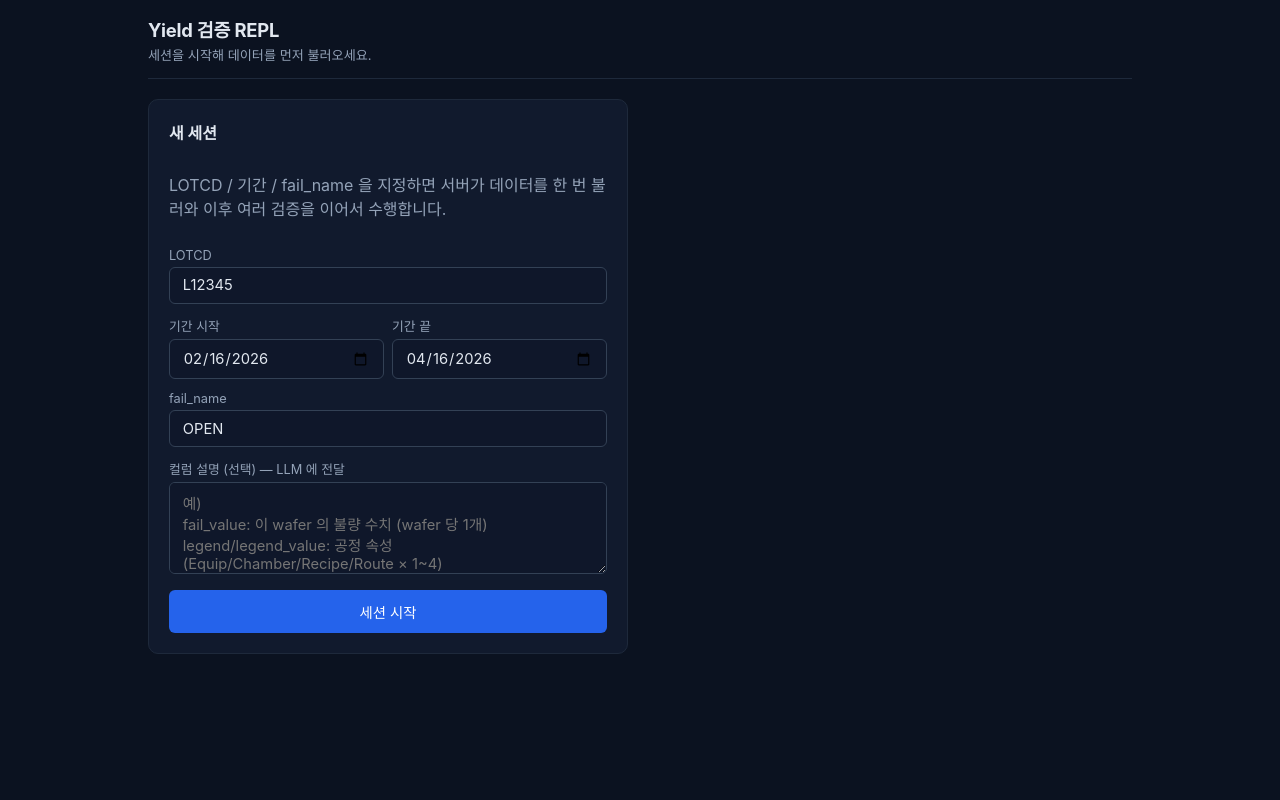
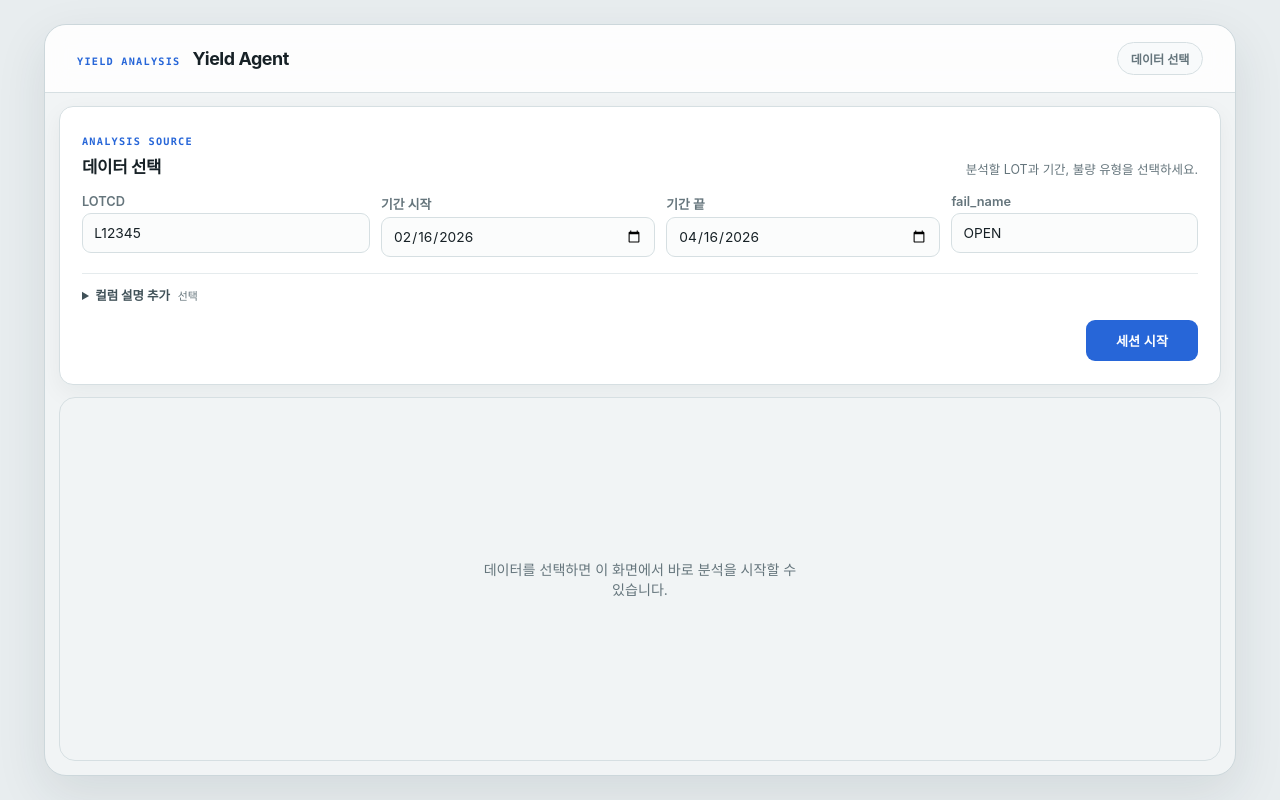
Before and after one commit to dorothy90/map_agent, a React (Vite) app in the folder 08-YieldAgent/repl_agent/frontend/: page / in a window 1280 px wide. Built offline with nearby package versions, Linux system fonts and the light colour scheme; what react-plotly.js would draw is missing.

Commit message:
fix(repl-ui): unify data and chat surface

```diff
--- a/08-YieldAgent/repl_agent/frontend/src/App.tsx
+++ b/08-YieldAgent/repl_agent/frontend/src/App.tsx
@@ -43,28 +43,49 @@ export function App() {
 
   return (
     <div className="app">
-      <header>
-        <h1>Yield 검증 REPL</h1>
+      <main className="workspace" aria-label="Yield 분석 워크스페이스">
+        <header className="workspace-header">
+          <div className="brand-lockup">
+            <span className="brand-kicker">YIELD ANALYSIS</span>
+            <h1>Yield Agent</h1>
+          </div>
+          {session ? (
+            <span className="data-context-pill" aria-label="현재 데이터">
+              {session.query.lotcd} · {session.query.fail_name}
+            </span>
+          ) : (
+            <span className="data-context-pill is-empty">데이터 선택</span>
+          )}
+        </header>
+
         {session ? (
-          <p className="muted">
-            세션 {session.session_id.slice(0, 8)}… ·
-            LOTCD <b>{session.query.lotcd}</b> ·
-            기간 <b>{session.query.start}</b> ~ <b>{session.query.end}</b> ·
-            fail_name <b>{session.query.fail_name}</b> ·
-            {" "}rows <b>{session.rowcount}</b> ·
-            columns [{session.columns.join(", ")}]
-            {" · "}
-            <button className="link" onClick={() => void startNewSession()} disabled={closing}>
-              {closing ? "세션 종료 중…" : "새 세션"}
+          <section className="data-sheet data-sheet-summary" aria-label="선택된 데이터">
+            <div>
+              <span className="data-sheet-label">분석 데이터</span>
+              <strong>{session.query.lotcd} · {session.query.fail_name}</strong>
+              <span className="data-sheet-meta">
+                {session.query.start} — {session.query.end} · {session.rowcount.toLocaleString()} rows
+              </span>
+            </div>
+            <button className="data-change-button" onClick={() => void startNewSession()} disabled={closing}>
+              {closing ? "세션 종료 중…" : "데이터 변경"}
             </button>
-          </p>
+          </section>
         ) : (
-          <p className="muted">세션을 시작해 데이터를 먼저 불러오세요.</p>
+          <section className="data-sheet data-sheet-expanded" aria-label="분석 데이터 선택">
+            <SessionForm onStarted={setSession} />
+          </section>
         )}
-      </header>
 
-      {closeError ? <div className="session-close-error" role="alert">{closeError}</div> : null}
-      {session ? <Chat sessionId={session.session_id} /> : <SessionForm onStarted={setSession} />}
+        {closeError ? <div className="session-close-error" role="alert">{closeError}</div> : null}
+        {session ? (
+          <Chat sessionId={session.session_id} />
+        ) : (
+          <section className="chat-preview" aria-label="분석 대화 준비">
+            <p>데이터를 선택하면 이 화면에서 바로 분석을 시작할 수 있습니다.</p>
+          </section>
+        )}
+      </main>
     </div>
   );
 }
--- a/08-YieldAgent/repl_agent/frontend/src/SessionForm.tsx
+++ b/08-YieldAgent/repl_agent/frontend/src/SessionForm.tsx
@@ -49,14 +49,19 @@ export function SessionForm({ onStarted }: { onStarted: (info: SessionInfo) => v
 
   return (
     <form className="session-form" onSubmit={submit}>
-      <h2>새 세션</h2>
-      <p className="muted">LOTCD / 기간 / fail_name 을 지정하면 서버가 데이터를 한 번 불러와 이후 여러 검증을 이어서 수행합니다.</p>
+      <div className="session-form-heading">
+        <div>
+          <span className="data-sheet-label">ANALYSIS SOURCE</span>
+          <h2>데이터 선택</h2>
+        </div>
+        <p className="muted">분석할 LOT과 기간, 불량 유형을 선택하세요.</p>
+      </div>
 
+      <div className="session-form-grid">
         <label>
           LOTCD
           <input value={lotcd} onChange={(e) => setLotcd(e.target.value)} required />
         </label>
-      <div className="row">
         <label>
           기간 시작
           <input type="date" value={start} onChange={(e) => setStart(e.target.value)} required />
@@ -65,13 +70,16 @@ export function SessionForm({ onStarted }: { onStarted: (info: SessionInfo) => v
           기간 끝
           <input type="date" value={end} onChange={(e) => setEnd(e.target.value)} required />
         </label>
-      </div>
         <label>
           fail_name
           <input value={failName} onChange={(e) => setFailName(e.target.value)} required />
         </label>
+      </div>
+
+      <details className="column-guideline">
+        <summary>컬럼 설명 추가 <span>선택</span></summary>
         <label>
-        컬럼 설명 (선택) — LLM 에 전달
+          LLM에 전달할 컬럼 설명
           <textarea
             value={columnGuideline}
             onChange={(e) => setColumnGuideline(e.target.value)}
@@ -79,6 +87,7 @@ export function SessionForm({ onStarted }: { onStarted: (info: SessionInfo) => v
             rows={4}
           />
         </label>
+      </details>
 
       {error && <div className="error">{error}</div>}
 
--- a/08-YieldAgent/repl_agent/frontend/src/styles.css
+++ b/08-YieldAgent/repl_agent/frontend/src/styles.css
@@ -1,51 +1,91 @@
 * {
   box-sizing: border-box;
+}
+:root {
+  --quartz-canvas: #f1f4f5;
+  --quartz-surface: #ffffff;
+  --quartz-text: #172126;
+  --quartz-muted: #65757c;
+  --quartz-action: #2766d8;
+  --quartz-success: #168765;
+  --quartz-anomaly: #d47b36;
+  --quartz-divider: #d6dfe2;
 }
 html, body, #root {
   height: 100%;
   margin: 0;
   font-family: -apple-system, BlinkMacSystemFont, "Segoe UI", "Noto Sans KR", sans-serif;
-  background: #0b1220;
-  color: #e2e8f0;
+  background: #e8edef;
+  color: var(--quartz-text);
 }
 .app {
   display: flex;
+  min-height: 100%;
+  height: 100dvh;
+  max-width: 1240px;
+  margin: 0 auto;
+  padding: clamp(0.75rem, 2vw, 1.5rem);
+}
+.workspace {
+  display: flex;
+  flex: 1;
+  min-width: 0;
+  min-height: 0;
   flex-direction: column;
-  height: 100vh;
-  max-width: 1024px;
-  margin: 0 auto;
-  padding: 1rem 1.25rem;
+  overflow: hidden;
+  border: 1px solid #ccd7db;
+  border-radius: 22px;
+  background: var(--quartz-canvas);
+  box-shadow: 0 18px 50px rgb(32 49 56 / 10%);
 }
-.app header {
-  padding-bottom: 0.75rem;
-  border-bottom: 1px solid #1e293b;
+.workspace-header {
+  display: flex;
+  min-height: 4.25rem;
+  align-items: center;
+  justify-content: space-between;
+  gap: 1rem;
+  padding: 0.8rem clamp(1rem, 2.6vw, 2rem);
+  border-bottom: 1px solid var(--quartz-divider);
+  background: rgb(255 255 255 / 82%);
+  backdrop-filter: blur(14px);
 }
-.app header h1 {
-  margin: 0 0 0.25rem;
-  font-size: 1.15rem;
-  letter-spacing: -0.01em;
+.brand-lockup {
+  display: flex;
+  align-items: baseline;
+  gap: 0.75rem;
 }
-.app header p {
+.brand-kicker,
+.data-sheet-label {
+  color: var(--quartz-action);
+  font: 700 0.64rem/1 ui-monospace, SFMono-Regular, Menlo, Monaco, Consolas, monospace;
+  letter-spacing: 0.12em;
+}
+.workspace-header h1 {
   margin: 0;
-  color: #94a3b8;
-  font-size: 0.82rem;
-  line-height: 1.5;
+  font-size: 1.12rem;
+  font-weight: 720;
+  letter-spacing: -0.025em;
+}
+.data-context-pill {
+  display: inline-flex;
+  min-height: 2.1rem;
+  align-items: center;
+  border: 1px solid #c7d7f1;
+  border-radius: 999px;
+  padding: 0.42rem 0.78rem;
+  background: #edf3fd;
+  color: #2458ad;
+  font-size: 0.76rem;
+  font-weight: 700;
+  white-space: nowrap;
+}
+.data-context-pill.is-empty {
+  border-color: var(--quartz-divider);
+  background: #f8fafb;
+  color: var(--quartz-muted);
 }
 .muted {
-  color: #94a3b8;
-}
-button.link {
-  background: transparent;
-  border: none;
-  color: #60a5fa;
-  cursor: pointer;
-  padding: 0;
-  font: inherit;
-  text-decoration: underline;
-}
-button.link:disabled {
-  color: #64748b;
-  cursor: wait;
+  color: var(--quartz-muted);
 }
 
 button:focus-visible,
@@ -58,22 +98,22 @@ summary:focus-visible {
 
 /* ── 메시지 리스트 ─────────────────────────────────────── */
 .chat-shell {
-  --chat-canvas: #f1f4f5;
-  --chat-surface: #ffffff;
-  --chat-text: #172126;
-  --chat-muted: #65757c;
-  --chat-action: #2766d8;
-  --chat-success: #168765;
-  --chat-anomaly: #d47b36;
-  --chat-divider: #d6dfe2;
+  --chat-canvas: var(--quartz-canvas);
+  --chat-surface: var(--quartz-surface);
+  --chat-text: var(--quartz-text);
+  --chat-muted: var(--quartz-muted);
+  --chat-action: var(--quartz-action);
+  --chat-success: var(--quartz-success);
+  --chat-anomaly: var(--quartz-anomaly);
+  --chat-divider: var(--quartz-divider);
   display: flex;
   flex: 1;
   min-height: 0;
   flex-direction: column;
-  margin-top: 0.75rem;
+  margin: 0 0.85rem 0.85rem;
   overflow: hidden;
   border: 1px solid var(--chat-divider);
-  border-radius: 18px;
+  border-radius: 16px;
   background: var(--chat-canvas);
   color: var(--chat-text);
 }
@@ -446,7 +486,9 @@ summary:focus-visible {
 /* ── Quartz Light 분석 흐름 ────────────────────────────── */
 .chat-shell .analysis-run {
   width: 100%;
-  padding: 0.25rem 0 1.8rem;
+  max-width: 920px;
+  margin: 0 auto;
+  padding: 0.2rem 0 1.35rem;
   border-bottom: 1px solid var(--chat-divider);
 }
 .chat-shell .analysis-run:last-child {
@@ -459,7 +501,7 @@ summary:focus-visible {
 .chat-shell .user-turn-text {
   max-width: 82%;
   margin: 0;
-  padding: 0.7rem 0.9rem;
+  padding: 0.62rem 0.82rem;
   border-radius: 16px 16px 4px 16px;
   background: #dde8f7;
   color: var(--chat-text);
@@ -473,7 +515,7 @@ summary:focus-visible {
   align-items: center;
   justify-content: space-between;
   gap: 1rem;
-  margin-top: 1.25rem;
+  margin-top: 1rem;
 }
 .chat-shell .analysis-label {
   color: var(--chat-action);
@@ -507,11 +549,11 @@ summary:focus-visible {
 .chat-shell .stop-button:hover:not(:disabled) { background: #fde8e5; }
 .chat-shell .analysis-steps {
   margin: 0;
-  padding: 1rem 0 0.15rem 2.2rem;
+  padding: 0.8rem 0 0.1rem 2rem;
 }
 .chat-shell .analysis-step {
   border-left: 1px solid var(--chat-divider);
-  padding: 0 0 1.15rem 1.15rem;
+  padding: 0 0 0.9rem 1rem;
 }
 .chat-shell .analysis-step:last-child { border-left-color: transparent; }
 .chat-shell .step-index {
@@ -575,7 +617,7 @@ summary:focus-visible {
   background: var(--chat-surface);
 }
 .chat-shell .analysis-answer {
-  padding: 1rem 0 0;
+  padding: 0.8rem 0 0;
   border-top: 0;
   color: var(--chat-text);
 }
@@ -607,6 +649,8 @@ summary:focus-visible {
   border-color: #e7bbb5;
   background: #fff2f0;
   color: #8f342e;
+  padding: 0.58rem 0.75rem;
+  border-radius: 9px;
 }
 .chat-shell .analysis-error { margin: 0.8rem 0 0; }
 .chat-shell .cursor { color: var(--chat-action); }
@@ -644,7 +688,7 @@ form.input-row button:disabled {
 .chat-shell .messages {
   min-height: 0;
   gap: 1.6rem;
-  padding: clamp(1rem, 2.8vw, 2rem);
+  padding: clamp(1rem, 2.2vw, 1.6rem);
   color: var(--chat-text);
   scrollbar-gutter: stable;
 }
@@ -723,81 +767,211 @@ form.input-row button:disabled {
   outline-color: var(--chat-action);
 }
 
-/* ── 세션 폼 ──────────────────────────────────────────── */
+/* ── 상단 데이터 선택 시트 ───────────────────────────── */
+.data-sheet {
+  flex: none;
+  margin: 0.8rem 0.85rem;
+  border: 1px solid var(--quartz-divider);
+  border-radius: 14px;
+  background: var(--quartz-surface);
+}
+.data-sheet-expanded {
+  padding: clamp(1rem, 2.2vw, 1.4rem);
+  box-shadow: 0 8px 24px rgb(23 33 38 / 5%);
+}
+.data-sheet-summary {
+  display: flex;
+  min-height: 3.6rem;
+  align-items: center;
+  justify-content: space-between;
+  gap: 1rem;
+  padding: 0.65rem 0.8rem 0.65rem 1rem;
+}
+.data-sheet-summary > div {
+  display: flex;
+  min-width: 0;
+  align-items: baseline;
+  gap: 0.65rem;
+}
+.data-sheet-summary strong {
+  font-size: 0.86rem;
+}
+.data-sheet-meta {
+  overflow: hidden;
+  color: var(--quartz-muted);
+  font-size: 0.73rem;
+  text-overflow: ellipsis;
+  white-space: nowrap;
+}
+.data-change-button {
+  flex: none;
+  min-height: 2.25rem;
+  border: 1px solid var(--quartz-divider);
+  border-radius: 9px;
+  padding: 0.42rem 0.7rem;
+  background: #f8fafb;
+  color: #405158;
+  cursor: pointer;
+  font: inherit;
+  font-size: 0.76rem;
+  font-weight: 650;
+}
+.data-change-button:hover:not(:disabled) {
+  border-color: #aabcc3;
+  background: #f2f6f7;
+  color: var(--quartz-text);
+}
+.data-change-button:disabled {
+  color: #89969c;
+  cursor: wait;
+}
 .session-form {
-  display: flex;
-  flex-direction: column;
-  gap: 0.75rem;
-  max-width: 480px;
-  padding: 1.25rem;
-  background: #111a2d;
-  border: 1px solid #1e293b;
-  border-radius: 10px;
-  margin-top: 1.25rem;
+  display: grid;
+  gap: 1rem;
+  margin: 0;
 }
 .session-form h2 {
+  margin: 0.28rem 0 0;
+  color: var(--quartz-text);
+  font-size: 1.05rem;
+  letter-spacing: -0.02em;
+}
+.session-form-heading {
+  display: flex;
+  align-items: end;
+  justify-content: space-between;
+  gap: 1rem;
+}
+.session-form-heading p {
   margin: 0;
-  font-size: 1rem;
+  font-size: 0.78rem;
+}
+.session-form-grid {
+  display: grid;
+  grid-template-columns: 1.05fr 1fr 1fr 0.9fr;
+  gap: 0.7rem;
 }
 .session-form label {
   display: flex;
   flex-direction: column;
   gap: 0.25rem;
   font-size: 0.8rem;
-  color: #94a3b8;
+  color: var(--quartz-muted);
+  font-weight: 600;
 }
 .session-form input,
 .session-form textarea {
-  padding: 0.55rem 0.8rem;
-  border-radius: 6px;
-  border: 1px solid #334155;
-  background: #0f172a;
-  color: #e2e8f0;
-  font-size: 0.92rem;
+  width: 100%;
+  min-height: 2.55rem;
+  padding: 0.55rem 0.7rem;
+  border: 1px solid var(--quartz-divider);
+  border-radius: 9px;
+  background: #fbfcfc;
+  color: var(--quartz-text);
+  font-size: 0.86rem;
   font-family: inherit;
+}
+.session-form input:hover,
+.session-form textarea:hover { border-color: #b4c3c9; }
+.session-form input:focus,
+.session-form textarea:focus {
+  border-color: #8caee9;
+  outline: 3px solid rgb(39 102 216 / 10%);
 }
 .session-form textarea {
   resize: vertical;
   min-height: 5rem;
 }
-.session-form .row {
-  display: flex;
-  gap: 0.5rem;
+.column-guideline {
+  border-top: 1px solid #e5ebed;
+  padding-top: 0.75rem;
 }
-.session-form .row label {
-  flex: 1;
+.column-guideline summary {
+  width: fit-content;
+  color: #405158;
+  cursor: pointer;
+  font-size: 0.78rem;
+  font-weight: 650;
+}
+.column-guideline summary span {
+  margin-left: 0.3rem;
+  color: var(--quartz-muted);
+  font-size: 0.68rem;
+  font-weight: 500;
+}
+.column-guideline label {
+  margin-top: 0.75rem;
 }
 .session-form button[type="submit"] {
-  margin-top: 0.25rem;
-  padding: 0.7rem 1rem;
-  border-radius: 6px;
+  justify-self: end;
+  min-width: 7rem;
+  min-height: 2.55rem;
+  padding: 0.55rem 1rem;
+  border-radius: 9px;
   border: none;
-  background: #2563eb;
+  background: var(--quartz-action);
   color: white;
   cursor: pointer;
-  font-size: 0.9rem;
+  font-size: 0.82rem;
+  font-weight: 700;
 }
 .session-form button[type="submit"]:disabled {
-  background: #475569;
+  background: #bcc8cf;
   cursor: not-allowed;
 }
 .session-form .error {
-  color: #fecaca;
-  background: #7f1d1d;
-  padding: 0.5rem 0.75rem;
-  border-radius: 6px;
+  border: 1px solid #e7bbb5;
+  border-radius: 9px;
+  background: #fff2f0;
+  color: #8f342e;
+  padding: 0.58rem 0.75rem;
   font-size: 0.8rem;
+}
+.chat-preview {
+  display: grid;
+  flex: 1;
+  min-height: 0;
+  margin: 0 0.85rem 0.85rem;
+  place-items: center;
+  border: 1px solid var(--quartz-divider);
+  border-radius: 16px;
+  background: var(--quartz-canvas);
+  color: var(--quartz-muted);
+  text-align: center;
+}
+.chat-preview p {
+  max-width: 24rem;
+  margin: 0;
+  padding: 2rem;
+  font-size: 0.88rem;
+}
+.session-close-error {
+  margin: 0 0.85rem 0.8rem;
+  border-color: #e7bbb5;
+  border-radius: 9px;
+  background: #fff2f0;
+  color: #8f342e;
 }
 
 @media (max-width: 640px) {
-  .app { padding: 0.8rem; }
+  .app { padding: 0; }
+  .workspace { border: 0; border-radius: 0; }
+  .workspace-header { min-height: 3.8rem; padding: 0.7rem 0.85rem; }
+  .brand-kicker { display: none; }
+  .data-context-pill { max-width: 48vw; overflow: hidden; text-overflow: ellipsis; }
+  .data-sheet { margin: 0.65rem; }
+  .data-sheet-expanded { padding: 0.9rem; }
+  .session-form-heading { align-items: start; flex-direction: column; gap: 0.35rem; }
+  .session-form-grid { grid-template-columns: 1fr 1fr; }
+  .data-sheet-summary > div { align-items: flex-start; flex-direction: column; gap: 0.2rem; }
+  .data-sheet-summary .data-sheet-label { display: none; }
   .analysis-card-header { flex-direction: column; gap: 0.65rem; }
   .analysis-controls { width: 100%; justify-content: space-between; }
   .analysis-steps { padding-left: 2rem; padding-right: 0.7rem; }
   .artifact { margin-left: 0.7rem; margin-right: 0.7rem; }
   form.input-row input { min-width: 0; }
   form.input-row button { padding: 0 0.85rem; }
-  .chat-shell { margin-top: 0.5rem; border-radius: 14px; }
+  .chat-shell { margin: 0 0.65rem 0.65rem; border-radius: 14px; }
   .chat-shell .messages { padding: 1rem 0.75rem; }
   .chat-shell .user-turn-text { max-width: 86%; }
   .chat-shell .analysis-controls { width: auto; flex-wrap: wrap; }
@@ -805,6 +979,12 @@ form.input-row button:disabled {
   .chat-shell .artifact { margin-left: 0; margin-right: 0; }
   .chat-shell form.input-row { margin: 0 0.65rem 0.65rem; }
   .chat-shell form.input-row button { min-width: 3.9rem; }
+  .chat-preview { margin: 0 0.65rem 0.65rem; }
+}
+
+@media (max-width: 430px) {
+  .session-form-grid { grid-template-columns: 1fr; }
+  .data-sheet-meta { white-space: normal; }
 }
 
 @media (prefers-reduced-motion: reduce) {
```
Also changed, not shown: 2 other files (tests, documents, lock files or other folders). Lines whose indentation alone changed are shown as unchanged.
